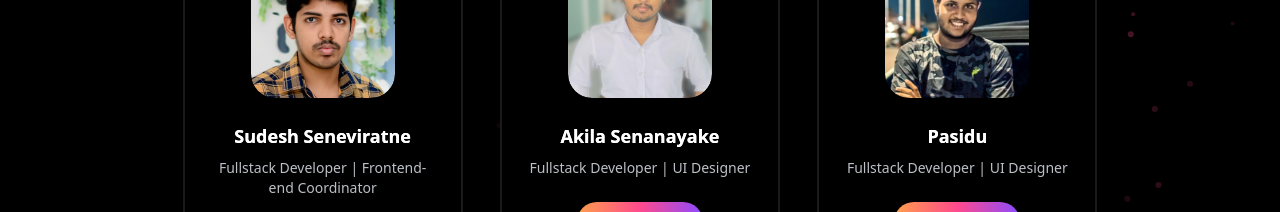
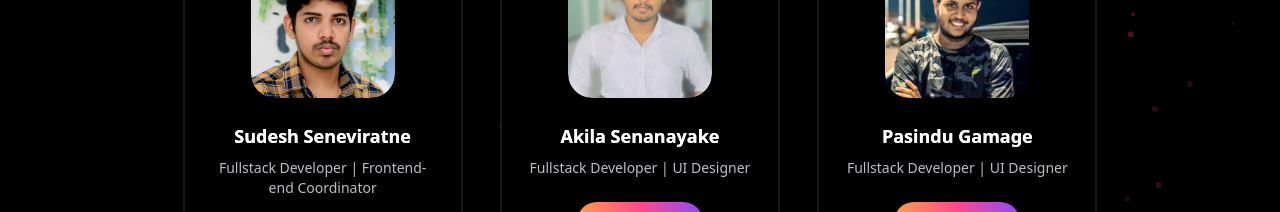
Before and after one commit to Colossus-AI-Learning-Guide-System/Marketing, a Next.js app in the folder fullstack/: page /about in a window 1280 px wide. Shown: the part 3100-3312 px from the top of the page. Built offline with nearby package versions, Linux system fonts and the light colour scheme.

Commit message:
Update team member name from "Pasidu" to "Pasindu Gamage"

```diff
--- a/fullstack/app/about/team-data.ts
+++ b/fullstack/app/about/team-data.ts
@@ -37,7 +37,7 @@ export const teamMembers: TeamMember[] = [
     linkedin: "https://www.linkedin.com/in/akila-senanayake-23aab42a7/"
   },
   {
-    name: "Pasidu",
+    name: "Pasindu Gamage",
     role: "Fullstack Developer | UI Designer",
     image: "/team/pasidu.jpg",
     linkedin: "https://www.linkedin.com/in/pasindu-gamage-14442015a/"
--- a/fullstack/app/api/chat/route.ts
+++ b/fullstack/app/api/chat/route.ts
@@ -18,7 +18,7 @@ Key Features:
 
 The system helps users easily navigate complex educational content through visual representations and AI-guided learning paths.
 
-Team: Created by Team SE42 (Ruhan Nandalal, Chiran Senarath, Tharana Bopearachchi, Sudesh Seneviratne, Akila Senanayake, and Pasidu)
+Team: Created by Team SE42 (Ruhan Nandalal, Chiran Senarath, Tharana Bopearachchi, Sudesh Seneviratne, Akila Senanayake, and Pasindu Gamage)
 Contact: info.colossusai@gmail.com
 `;
 
--- a/fullstack/app/components/blocks/faq3.tsx
+++ b/fullstack/app/components/blocks/faq3.tsx
@@ -88,7 +88,7 @@ const teamMembers = [
   },
   {
     id: 4,
-    name: "Pasidu",
+    name: "Pasindu Gamage",
     designation: "Fullstack Developer",
     image: "/team/pasidu.jpg",
   },
--- a/fullstack/app/components/ui/chatbot.tsx
+++ b/fullstack/app/components/ui/chatbot.tsx
@@ -24,7 +24,7 @@ export function ChatBot() {
   ]);
   const [inputValue, setInputValue] = useState("");
   const [isLoading, setIsLoading] = useState(false);
-  const [llmProvider, setLlmProvider] = useState("Loading...");
+  const [, setLlmProvider] = useState("Loading...");
   const messagesEndRef = useRef<HTMLDivElement>(null);
   const inputRef = useRef<HTMLInputElement>(null);
 
@@ -157,9 +157,9 @@ export function ChatBot() {
                 </div>
                 <div>
                   <h3 className="font-semibold text-white">ColossusAI Bot</h3>
-                  <p className="text-xs text-gray-400">
+                  {/* <p className="text-xs text-gray-400">
                     Powered by {llmProvider}
-                  </p>
+                  </p> */}
                 </div>
               </div>
               <button
```
